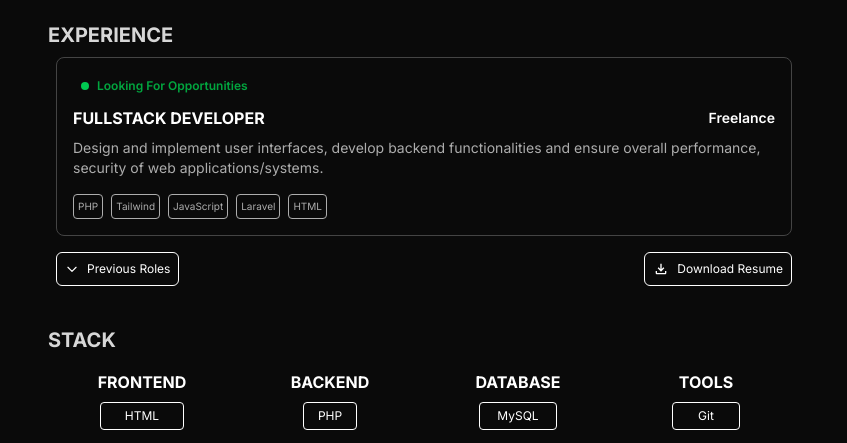
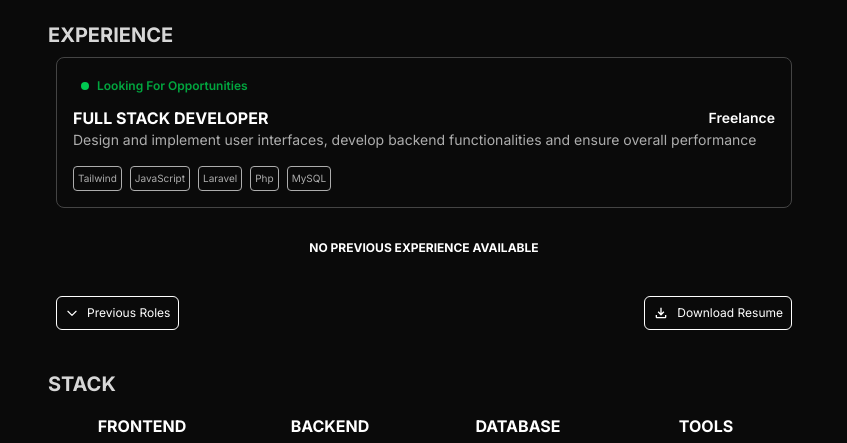
Before and after one commit to marioswc/myportfolio, a website built with Vite: page index.html in a window 1280 px wide. Both pictures are taken after a click on the button "Previous Roles". Shown: the part 291-734 px from the top of the page, without its empty margins (216-1063 px from the left). Built offline with nearby package versions, Linux system fonts and the light colour scheme.

Commit message:
feat(experience): implement experience rendering functionality

```diff
--- a/index.html
+++ b/index.html
@@ -196,11 +196,11 @@
                         Experience
                     </h2>
                 </div>
-                <div class="">
+                <div>
                     <!-- Experience container -->
-                    <div class="p-2">
+                    <div class="flex flex-col gap-2 p-2">
                         <!-- Experience 1 -->
-                        <div class="border border-(--surface-bg) rounded-lg p-4">
+                        <div class="border border-(--surface-bg) rounded-lg p-4" id="current-experience">
                             <!-- working status -->
                             <div class="flex items-center mb-2">
                                 <div class="flex items-center justify-center size-6">
@@ -212,38 +212,22 @@
                                     Looking for opportunities
                                 </p>
                             </div>
-                            <!-- experience title and info -->
-                            <div class="flex items-center justify-between">
-                                <h3 class="text-md font-bold text-(--text) uppercase">Fullstack Developer</h3>
-                                <div class="flex items-center flex-col gap-2">
-                                    <!-- put image here -->
-                                    <p class="text-xs md:text-sm font-semibold">Freelance</p>
-                                </div>
-                            </div>
-                            <!-- experience description and tools -->
-                            <div class="mt-2">
-                                <p data-section="experience" data-subsection="experience1" data-value="description"
-                                class="text-xs md:text-sm text-(--text-surface)">
-                                    Design and implement user interfaces, develop backend functionalities and ensure overall performance, security of web applications/systems.
-                                </p>
-                            </div>
-                            <!-- stack used -->
-                            <div class="flex flex-wrap gap-2 mt-4">
-                                <p class="text-[10px] text-(--text-surface) border border-(--text-surface) p-1 rounded-sm">PHP</p>
-                                <p class="text-[10px] text-(--text-surface) border border-(--text-surface) p-1 rounded-sm">Tailwind</p>
-                                <p class="text-[10px] text-(--text-surface) border border-(--text-surface) p-1 rounded-sm">JavaScript</p>
-                                <p class="text-[10px] text-(--text-surface) border border-(--text-surface) p-1 rounded-sm">Laravel</p>
-                                <p class="text-[10px] text-(--text-surface) border border-(--text-surface) p-1 rounded-sm">HTML</p>
-                            </div>
+                            <!-- current experience info -->
                         </div>
-                        <!-- Other experiences -->
-
+                        <!-- Other Experiences Section -->
+                        <div id="prev-experience"
+                        class="flex flex-col gap-2 opacity-0 -translate-y-2 invisible max-h-0
+                        [&.show-exp]:visible [&.show-exp]:translate-y-0 [&.show-exp]:opacity-100 [&.show-exp]:max-h-full
+                        transition-all duration-300 ease-in-out" >
+                            <!-- other experiences -->
+                        </div>
                     </div>
+                    <!-- experience buttons -->
                     <div class="flex items-center justify-between m-2">
                         <button id="expand-experience"
                         aria-label="Show more experience" title="Show more experience" data-section="accessibility" data-value="previousRole"
-                        class="flex items-center gap-2 border border-(--text) text-(--text) cursor-pointer rounded-md p-2 text-xs hover:text-(--surface-hover) hover:border-(--surface-hover) transition-colors duration-300 ease-in-out">
-                            <svg width="14" height="14" viewBox="0 0 14 14" fill="none" xmlns="http://www.w3.org/2000/svg">
+                        class="flex group items-center gap-2 border border-(--text) text-(--text) cursor-pointer rounded-md p-2 text-xs hover:text-(--surface-hover) hover:border-(--surface-hover) transition-colors duration-300 ease-in-out">
+                            <svg class="-rotate-180 transition-transform duration-300" id="arrow-experience" width="14" height="14" viewBox="0 0 14 14" fill="none" xmlns="http://www.w3.org/2000/svg">
                                 <path d="M11.0833 5.25L6.99996 9.33333L2.91663 5.25" stroke="currentColor" stroke-width="1.16667" stroke-linecap="round" stroke-linejoin="round"/>
                             </svg>
                             <p data-section="experience" data-value="previous">Previous Roles</p>
--- a/src/data/experience.json
+++ b/src/data/experience.json
@@ -0,0 +1,17 @@
+{
+    "current": {
+        "title": "Full Stack Developer",
+        "description": "Design and implement user interfaces, develop backend functionalities and ensure overall performance",
+        "company": "Freelance",
+        "companyImage": "",
+        "stack": [
+            "Tailwind",
+            "JavaScript",
+            "Laravel",
+            "Php",
+            "MySQL"
+        ]
+    },
+    "previous": [
+    ]
+}
--- a/src/js/main.js
+++ b/src/js/main.js
@@ -1,5 +1,6 @@
 import './modules/stack.js';
 import './modules/config.js';
+import './modules/experience.js'
 import './modules/lang.js';
 import './modules/theme.js';
 import './modules/navbar.js';
--- /dev/null
+++ b/src/js/modules/experience.js
@@ -0,0 +1,159 @@
+// import experience JSON data
+import experience from '../../data/experience.json' with { type: 'json' };
+
+// get the button experience
+const btnExperience = document.getElementById('expand-experience');
+// get the arrow experience
+const expArrow = btnExperience.querySelector('svg');
+// get the current experience section
+const currentExpSection = document.getElementById('current-experience');
+// get the previous experience section
+const prevExpSection = document.getElementById('prev-experience');
+
+// first we need to render the experience section
+renderExperience();
+
+// add event listener to the button experience
+btnExperience.addEventListener('click', showExperience);
+
+function showExperience(){
+    expArrow.classList.toggle('-rotate-180');
+    prevExpSection.classList.toggle('show-exp');
+
+}
+
+function renderExperience(){
+    // render the current experience section
+    renderCurrentExp();
+    // verify if the previous experience has data
+    if (!experience.previous || experience.previous.length === 0) {
+        // create the div element and h3 element
+        const noDataDiv = document.createElement('div');
+        const noDataH3 = document.createElement('h3');
+        // add class name to the elements
+        noDataDiv.className = 'p-4 my-2';
+        noDataH3.className = 'text-xs text-center font-bold text-(--text) uppercase';
+        // set the attributes for translate in the h3 element
+        noDataH3.setAttribute('data-section', 'experience');
+        noDataH3.setAttribute('data-value', 'noData');
+        // se the textContent for the h3 element
+        noDataH3.textContent = 'No previous experience available';
+        // append the h3 element to the div element
+        noDataDiv.appendChild(noDataH3);
+        // append the div element to the previous experience section
+        prevExpSection.appendChild(noDataDiv);
+    }else{
+        renderPrevExp();
+    }
+}
+
+function renderCurrentExp(){
+    // create the elements for the current experience
+        // create a new div element for each experience
+        const mainDiv = document.createElement('div');
+        const titleDiv = document.createElement('div');
+        const titleH3 = document.createElement('h3');
+        const companyDiv = document.createElement('div');
+        const companyP = document.createElement('p');
+        const descDiv = document.createElement('div');
+        const descP = document.createElement('p');
+        const stackDiv = document.createElement('div');
+
+        // add class names to each element
+        mainDiv.className = 'rounded-lg';
+        titleDiv.className = 'flex items-center justify-between';
+        titleH3.className = 'text-md font-bold text-(--text) uppercase';
+        companyDiv.className = 'flex items-center flex-col gap-2';
+        companyP.className = 'text-xs md:text-sm font-semibold text-(--text)';
+        descP.className = 'text-xs md:text-sm text-(--text-surface)';
+        stackDiv.className = 'flex flex-wrap gap-2 mt-4';
+
+        // set attributes for translate in the description
+        descP.setAttribute('data-section', 'experience');
+        descP.setAttribute('data-subsection', 'currentExperience');
+        descP.setAttribute('data-value', 'description');
+
+        // set the values for each element
+        titleH3.textContent = experience.current.title;
+        companyP.textContent = experience.current.company;
+        descP.textContent = experience.current.description;
+
+        // loop for each stack item
+        experience.current.stack.forEach((item) => {
+            // create the element for each stack item
+            const stackP = document.createElement('p');
+            // add class names to the stack item
+            stackP.className = 'text-[10px] text-(--text-surface) border border-(--text-surface) p-1 rounded-sm hover:text-(--surface-hover) hover:border-(--surface-hover) transition-colors duration-300 ease-in-out';
+            // set the value for the stack item
+            stackP.textContent = item;
+            // append the stack item to the stack div
+            stackDiv.appendChild(stackP);
+        })
+
+        // append the elements to their parent elements
+        companyDiv.appendChild(companyP);
+        titleDiv.appendChild(titleH3);
+        titleDiv.appendChild(companyDiv);
+        descDiv.appendChild(descP);
+
+        // append the elements to the main div
+        mainDiv.appendChild(titleDiv);
+        mainDiv.appendChild(descDiv);
+        mainDiv.appendChild(stackDiv);
+        currentExpSection.appendChild(mainDiv);
+}
+
+function renderPrevExp(){
+    // loop for each prev experience
+    experience.previous.forEach((exp) => {
+        // create a new div element for each experience
+        const mainDiv = document.createElement('div');
+        const titleDiv = document.createElement('div');
+        const titleH3 = document.createElement('h3');
+        const companyDiv = document.createElement('div');
+        const companyP = document.createElement('p');
+        const descDiv = document.createElement('div');
+        const descP = document.createElement('p');
+        const stackDiv = document.createElement('div');
+
+        // add class names to each element
+        mainDiv.className = 'rounded-lg p-4';
+        titleDiv.className = 'flex items-center justify-between';
+        titleH3.className = 'text-md font-bold text-(--text) uppercase';
+        companyDiv.className = 'flex items-center flex-col gap-2';
+        companyP.className = 'text-xs md:text-sm font-semibold text-(--text)';
+        descP.className = 'text-xs md:text-sm text-(--text-surface)';
+        stackDiv.className = 'flex flex-wrap gap-2 mt-4';
+
+        // in the future set attributes for translate in the description
+
+        // set the values for each element
+        titleH3.textContent = exp.title;
+        companyP.textContent = exp.company;
+        descP.textContent = exp.description;
+
+        // loop for each stack item
+        exp.stack.forEach((item) => {
+            // create the element p for each stack item
+            const stackP = document.createElement('p');
+            // add class names to the stack item
+            stackP.className = 'text-[10px] text-(--text-surface) border border-(--text-surface) p-1 rounded-sm hover:text-(--surface-hover) hover:border-(--surface-hover) transition-colors duration-300 ease-in-out';
+            // set the value for the stack item
+            stackP.textContent = item;
+            // append the stack item to the stack div
+            stackDiv.appendChild(stackP);
+        });
+
+        // append the elements to their parent elements
+        companyDiv.appendChild(companyP);
+        titleDiv.appendChild(titleH3);
+        titleDiv.appendChild(companyDiv);
+        descDiv.appendChild(descP);
+
+        // append the elements to the main div
+        mainDiv.appendChild(titleDiv);
+        mainDiv.appendChild(descDiv);
+        mainDiv.appendChild(stackDiv);
+        prevExpSection.appendChild(mainDiv);
+    });
+}
```
